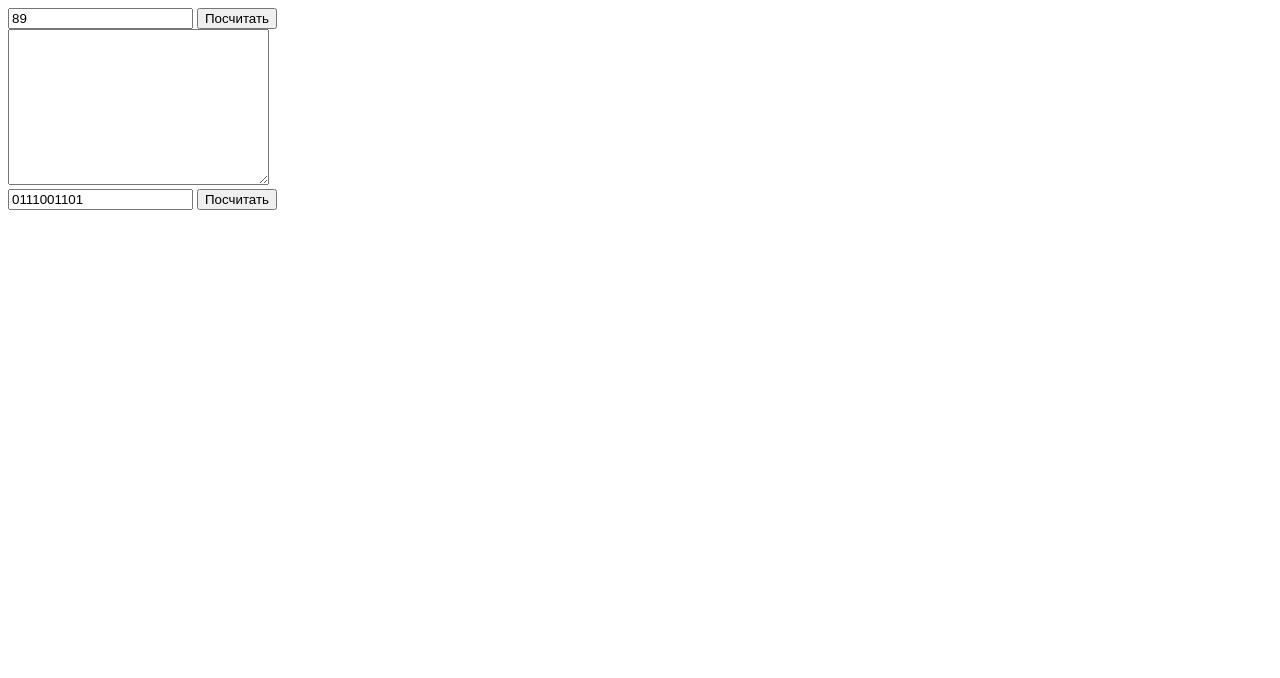
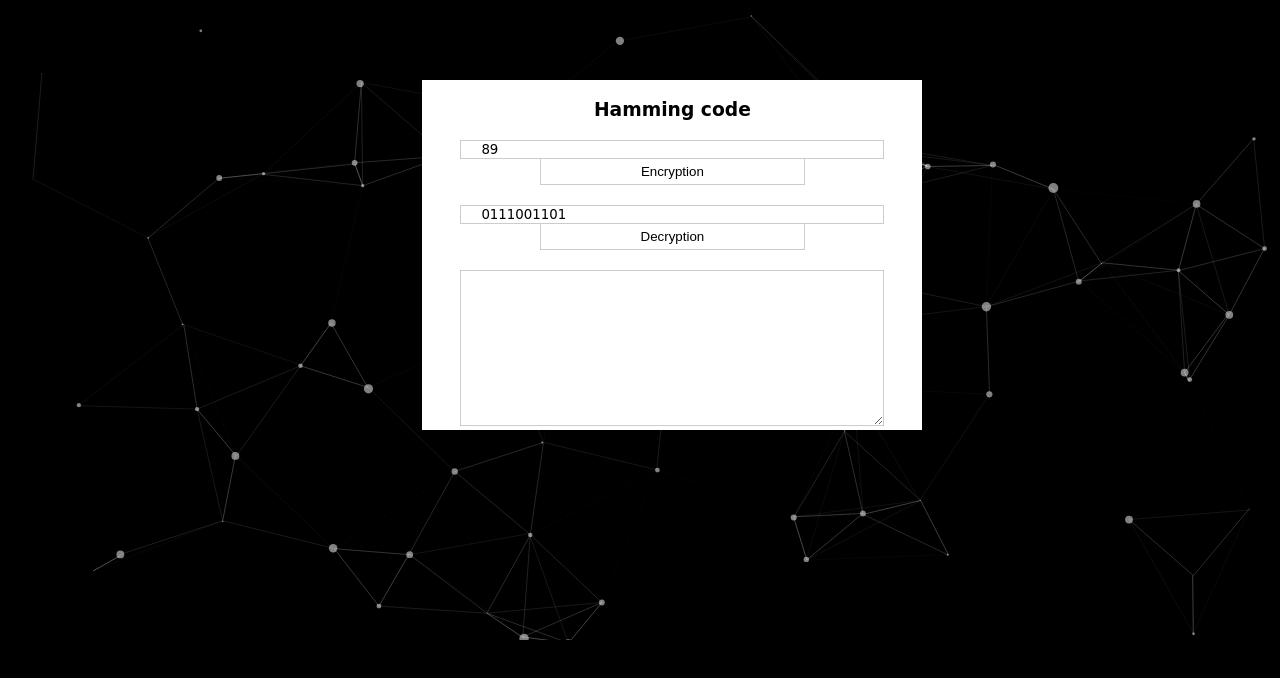
Before and after one commit to missi2402/Hamming-Code-JS, a plain HTML site: page index.html in a window 1280 px wide. Drawn offline with Linux system fonts and the light colour scheme; a web font is replaced by a local one.

Commit message:
Added library js/particles.min.js for background. Added styles and function for clear textares( readonly).

```diff
--- /dev/null
+++ b/css/style.css
@@ -0,0 +1,39 @@
+body {
+    background: #000;
+    text-align: center;
+    overflow: hidden;
+}
+
+h3 {
+    font-family: 'Amita', cursive;
+    margin-bottom: 0;
+}
+
+.container {
+    position: absolute;
+    left: 33%;
+    top: 10%;
+    background: rgb(255, 255, 255);
+    width: 500px;
+}
+
+input,
+textarea {
+    width: 80%;
+    font-family: 'Amita', cursive;
+    padding-left: 20px;
+    margin-top: 20px;
+    border: 1px solid #ccc;
+}
+
+button {
+    border: 1px solid #ccc;
+    background: #fff;
+    border-top: none;
+    padding: 5px 100px;
+}
+
+button:hover {
+    background: #ccc;
+    color: #fff;
+}
--- a/index.html
+++ b/index.html
@@ -4,21 +4,28 @@
 <head>
     <meta charset="utf-8">
     <title>Пример реализации калькулятора кода Хэмминга на JS</title>
+    <link rel="stylesheet" href="css/style.css">
+    <link href="https://fonts.googleapis.com/css?family=Amita" rel="stylesheet">
 </head>
 
-<body>
+<body id="particles-js">
+    <!-- particles.js container -->
+    <div class="container">
+    	<h3>Hamming code</h3>
         <form onsubmit="return false;">
             <input id="forEncryption" type="number" pattern="^[ 0-9]+$" value="89">
-        <button onClick="encryption();">Посчитать</button>
+            <button onClick="encryption();">Encryption</button>
         </form>
-    <textarea name="" id="output" cols="30" rows="10"></textarea>
         <form onsubmit="return false;">
             <input id="forDecryption" type="text" value="0111001101">
-        <button onClick="decryption();">Посчитать</button>
+            <button onClick="decryption();">Decryption</button>
         </form>
+        <textarea name="" id="output" cols="30" rows="10" readonly></textarea>
+    </div>
 </body>
-<script src="script.js"></script>
-<script src="baffle.min.js"></script>
+<script src="js/hamming.js"></script>
+<script src="js/particles.min.js"></script>
+<script src="js/app.js"></script>
 <script>
 </script>
 
--- /dev/null
+++ b/js/app.js
@@ -0,0 +1,133 @@
+/* -----------------------------------------------
+/* How to use? : Check the GitHub README
+/* ----------------------------------------------- */
+
+/* To load a config file (particles.json) you need to host this demo (MAMP/WAMP/local)... */
+/*
+particlesJS.load('particles-js', 'particles.json', function() {
+  console.log('particles.js loaded - callback');
+});
+*/
+
+/* Otherwise just put the config content (json): */
+
+particlesJS('particles-js',
+
+  {
+    "particles": {
+      "number": {
+        "value": 80,
+        "density": {
+          "enable": true,
+          "value_area": 800
+        }
+      },
+      "color": {
+        "value": "#ffffff"
+      },
+      "shape": {
+        "type": "circle",
+        "stroke": {
+          "width": 0,
+          "color": "#000000"
+        },
+        "polygon": {
+          "nb_sides": 5
+        },
+        "image": {
+          "src": "img/github.svg",
+          "width": 100,
+          "height": 100
+        }
+      },
+      "opacity": {
+        "value": 0.5,
+        "random": false,
+        "anim": {
+          "enable": false,
+          "speed": 1,
+          "opacity_min": 0.1,
+          "sync": false
+        }
+      },
+      "size": {
+        "value": 5,
+        "random": true,
+        "anim": {
+          "enable": false,
+          "speed": 40,
+          "size_min": 0.1,
+          "sync": false
+        }
+      },
+      "line_linked": {
+        "enable": true,
+        "distance": 150,
+        "color": "#ffffff",
+        "opacity": 0.4,
+        "width": 1
+      },
+      "move": {
+        "enable": true,
+        "speed": 6,
+        "direction": "none",
+        "random": false,
+        "straight": false,
+        "out_mode": "out",
+        "attract": {
+          "enable": false,
+          "rotateX": 600,
+          "rotateY": 1200
+        }
+      }
+    },
+    "interactivity": {
+      "detect_on": "canvas",
+      "events": {
+        "onhover": {
+          "enable": true,
+          "mode": "repulse"
+        },
+        "onclick": {
+          "enable": true,
+          "mode": "push"
+        },
+        "resize": true
+      },
+      "modes": {
+        "grab": {
+          "distance": 400,
+          "line_linked": {
+            "opacity": 1
+          }
+        },
+        "bubble": {
+          "distance": 400,
+          "size": 40,
+          "duration": 2,
+          "opacity": 8,
+          "speed": 3
+        },
+        "repulse": {
+          "distance": 200
+        },
+        "push": {
+          "particles_nb": 4
+        },
+        "remove": {
+          "particles_nb": 2
+        }
+      }
+    },
+    "retina_detect": true,
+    "config_demo": {
+      "hide_card": false,
+      "background_color": "#b61924",
+      "background_image": "",
+      "background_position": "50% 50%",
+      "background_repeat": "no-repeat",
+      "background_size": "cover"
+    }
+  }
+
+);
--- a/script.js
+++ b/js/hamming.js
@@ -1,5 +1,6 @@
 function encryption() {
     var value, binValue, numberOfControlPoints, place = [];
+    clear();
     value = Number(document.getElementById('forEncryption').value);
     // Translations into binary system
     binValue = value.toString(2);
@@ -26,6 +27,7 @@ function encryption() {
         binValue[place[m]] = sum & 1; // even parity
     }
     rewrite("Закодированное число   : ", binValue.join(""));
+    let b = window.baffle('#output').start();
 }
 
 function decryption() {
@@ -33,6 +35,7 @@ function decryption() {
         valueOfControlPoints = [],
         valueForCheckControlPoints = [],
         errorPlace = 0;
+    clear();
     binValue = document.getElementById('forDecryption').value;
     // Split String !(without join and reverse)
     binValue = String(binValue).split("");
@@ -61,15 +64,15 @@ function decryption() {
         rewrite("Контрольный бит должен быть равен: ", valueForCheckControlPoints[m]);
         console.log(valueForCheckControlPoints[m]);
         console.log(valueOfControlPoints[m]);
-        if(valueForCheckControlPoints[m] != valueOfControlPoints[m]) {
+        if (valueForCheckControlPoints[m] != valueOfControlPoints[m]) {
             console.log("place:");
-            console.log(place[m]+1);
+            console.log(place[m] + 1);
             errorPlace = errorPlace + place[m] + 1;
-            console.log("error:"+errorPlace);
+            console.log("error:" + errorPlace);
         }
-        if(errorPlace == 0) {
+        if (errorPlace == 0) {
             rewrite("Ошибок не обнаружено!");
-        }else {
+        } else {
             rewrite("Ошибка в числе под номером: " + errorPlace);
         }
     }
@@ -92,3 +95,7 @@ function rewrite() {
         }
     }
 }
+
+function clear() {
+    document.getElementById('output').value = '';
+}
```
Also changed, not shown: js/particles.min.js (added). Lines whose indentation alone changed are shown as unchanged.
